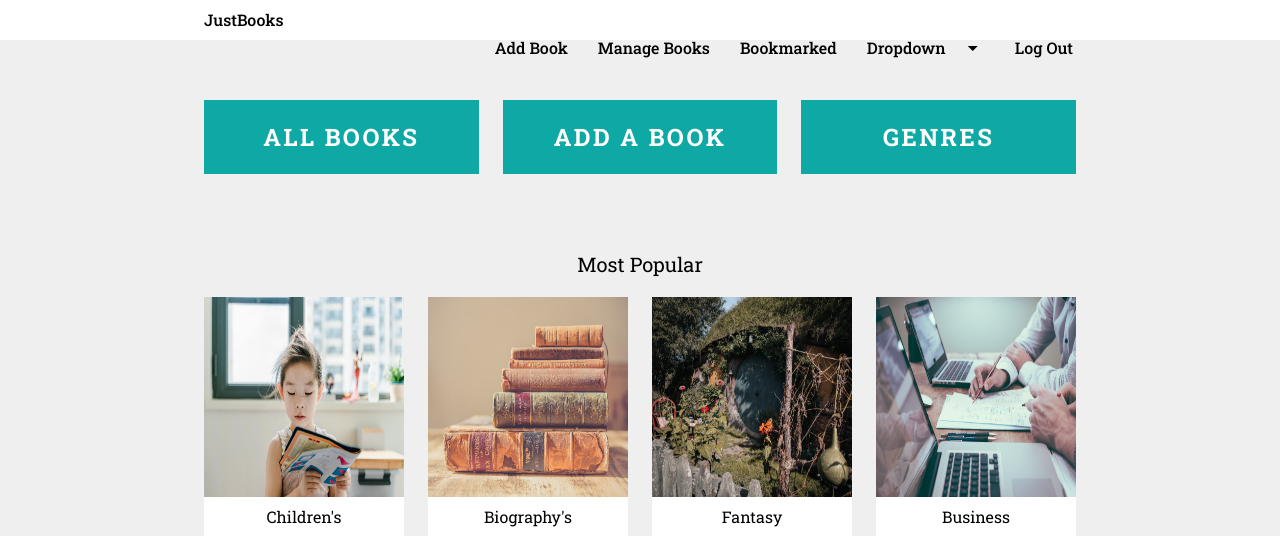
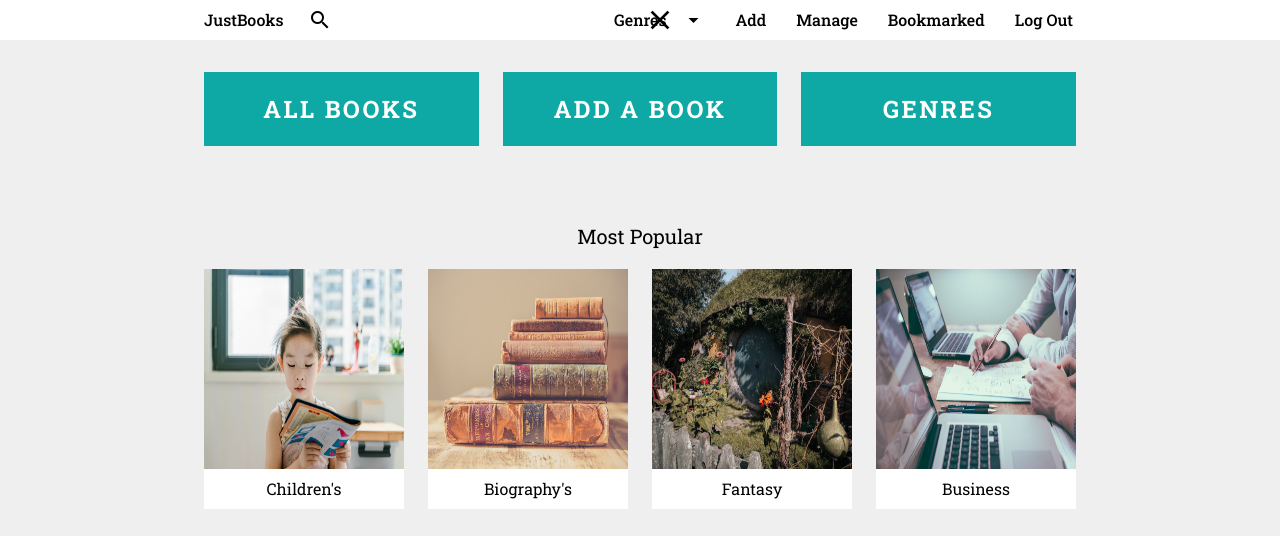
Before and after one commit to Code-Institute-Submissions/HowellsJonathan-justBooks, a Flask app: page / in a window 1280 px wide. Shown: the top 536 px of the page. Run offline with Flask 2, Linux system fonts and the light colour scheme; the visitor is signed in with stand-in values (Sample User, id 1); data that the repository does not hold is empty; some libraries are stand-ins or nearby versions; some web fonts are replaced.

Commit message:
Styled search bar for desktop

```diff
--- a/static/css/site_wide.css
+++ b/static/css/site_wide.css
@@ -176,6 +176,18 @@ h2 {
         padding: 0 12px 0 12px;
     }
 
+    .search-bar {
+        max-width: 400px;
+    }
+
+    #search-bar {
+        margin-left: 100px;
+    }
+
+    .search-icon.material-icons {
+        line-height: 40px;
+    }
+
 }
 
 /* ----------------------------------------------- First Desktop / Large Tablet view */
--- a/templates/base.html
+++ b/templates/base.html
@@ -31,34 +31,28 @@
                     <a href="{{ url_for('front_page') }}" class="brand-logo">JustBooks</a>
                     <a href="#" data-target="mobile-demo" class="sidenav-trigger"><i class="fas fa-bars"></i></a>
                     <ul class="right hide-on-med-and-down">
-                        <form action="{{ url_for('search') }}" method="POST">
-                            <div class="input-field">
-                                <input id="user-search" name="user-search" type="search" required>
-                                <label class="label-icon" for="search"><i class="search-icon material-icons">search</i></label>
-                                <i class="search-icon material-icons">close</i>
-                            </div>
-                        </form>
-                        {% if session.user %}
-                        <li><a href="{{ url_for('add_book_page') }}" class="black-text">Add Book</a></li>
-                        <li><a href="{{ url_for('manage_books', username=session['user'] )}}" class="black-text">Manage Books</a></li>
-                        <li><a href="{{ url_for('bookmarked', username=session['user'] )}}" class="black-text">Bookmarked</a></li>
                         <li>
                             <a href="#" class="dropdown-trigger" data-target="desktop_genre_dropdown">
-                                Dropdown
+                                Genres
                                 <i class="material-icons right">arrow_drop_down</i>
                             </a>
                         </li>
+                        {% if session.user %}
+                        <li><a href="{{ url_for('add_book_page') }}" class="black-text">Add</a></li>
+                        <li><a href="{{ url_for('manage_books', username=session['user'] )}}" class="black-text">Manage</a></li>
+                        <li><a href="{{ url_for('bookmarked', username=session['user'] )}}" class="black-text">Bookmarked</a></li>
                         <li><a href="{{ url_for('logout') }}" class="black-text">Log Out</a></li>
                         {% else %}
-                        <li>
-                            <a href="#" class="dropdown-trigger" data-target="desktop_genre_dropdown">
-                                Dropdown
-                                <i class="material-icons right">arrow_drop_down</i>
-                            </a>
-                        </li>
                         <li><a href="{{ url_for('login_page') }}" class="black-text">Log In / Register</a></li>
                         {% endif %}
                     </ul>
+                    <form action="{{ url_for('search') }}" method="POST" id="search-bar" class="hide-on-med-and-down">
+                        <div class="input-field search-bar">
+                            <input id="user-search" name="user-search" type="search" required>
+                            <label class="label-icon" for="search"><i class="black-text search-icon material-icons">search</i></label>
+                            <i class="black-text search-icon material-icons">close</i>
+                        </div>
+                    </form>
                 </div>
             </nav>
             <!-- Mobile Navbar -->
@@ -78,24 +72,18 @@
                         <i class="search-icon material-icons">close</i>
                     </div>
                 </form>
+                <li>
+                    <a href="#" class="dropdown-trigger" data-target="mobile_genre_dropdown">
+                        Genres
+                        <i class="material-icons right">arrow_drop_down</i>
+                    </a>
+                </li>
                 {% if session.user %}
                 <li><a href="{{ url_for('add_book_page') }}">Add Book</a></li>
                 <li><a href="{{ url_for('manage_books', username=session['user'] )}}">Manage Books</a></li>
                 <li><a href="{{ url_for('bookmarked', username=session['user'] )}}">Bookmarked</a></li>
-                <li>
-                    <a href="#" class="dropdown-trigger" data-target="mobile_genre_dropdown">
-                        Dropdown
-                        <i class="material-icons right">arrow_drop_down</i>
-                    </a>
-                </li>
                 <li><a href="{{ url_for('logout') }}">Log Out</a></li>
                 {% else %}
-                <li>
-                    <a href="#" class="dropdown-trigger" data-target="mobile_genre_dropdown">
-                        Dropdown
-                        <i class="material-icons right">arrow_drop_down</i>
-                    </a>
-                </li>
                 <li><a href="{{ url_for('login_page') }}">Log In / Register</a></li>
                 {% endif %}
             </ul>
```
